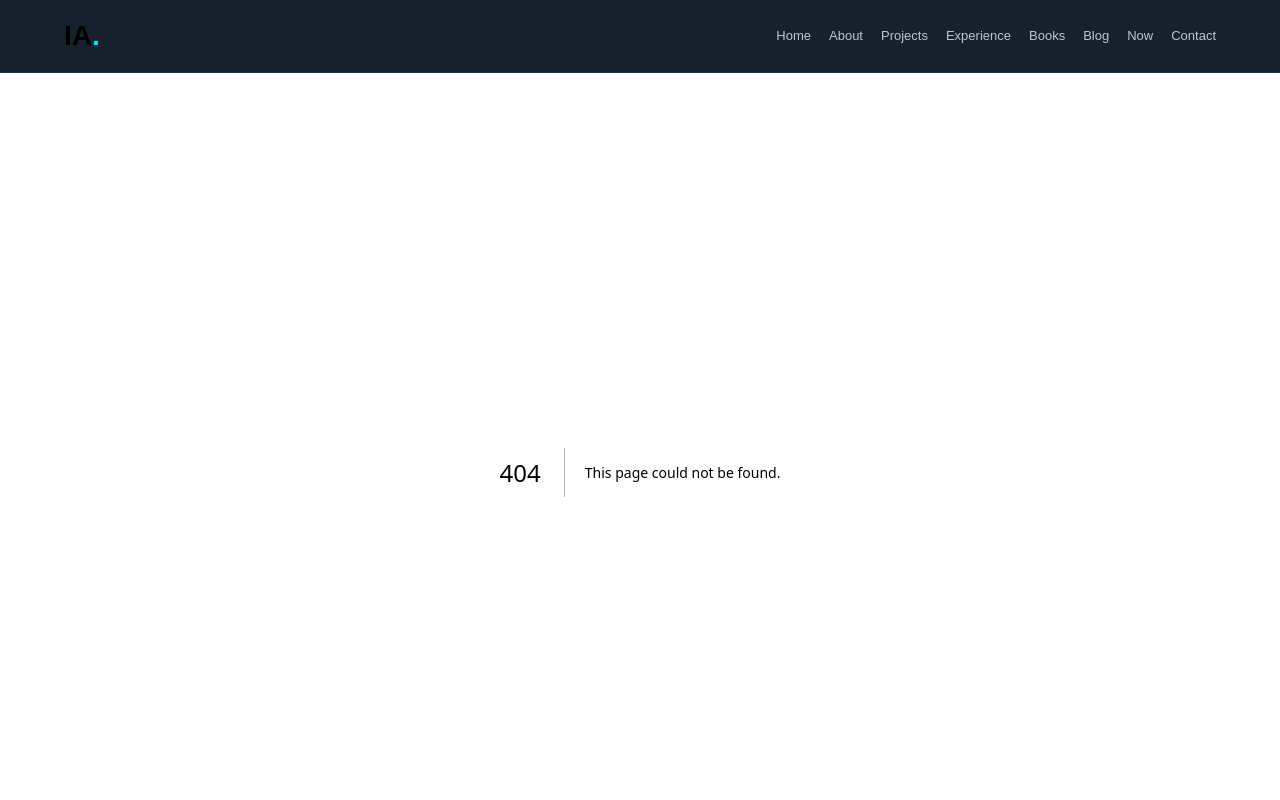
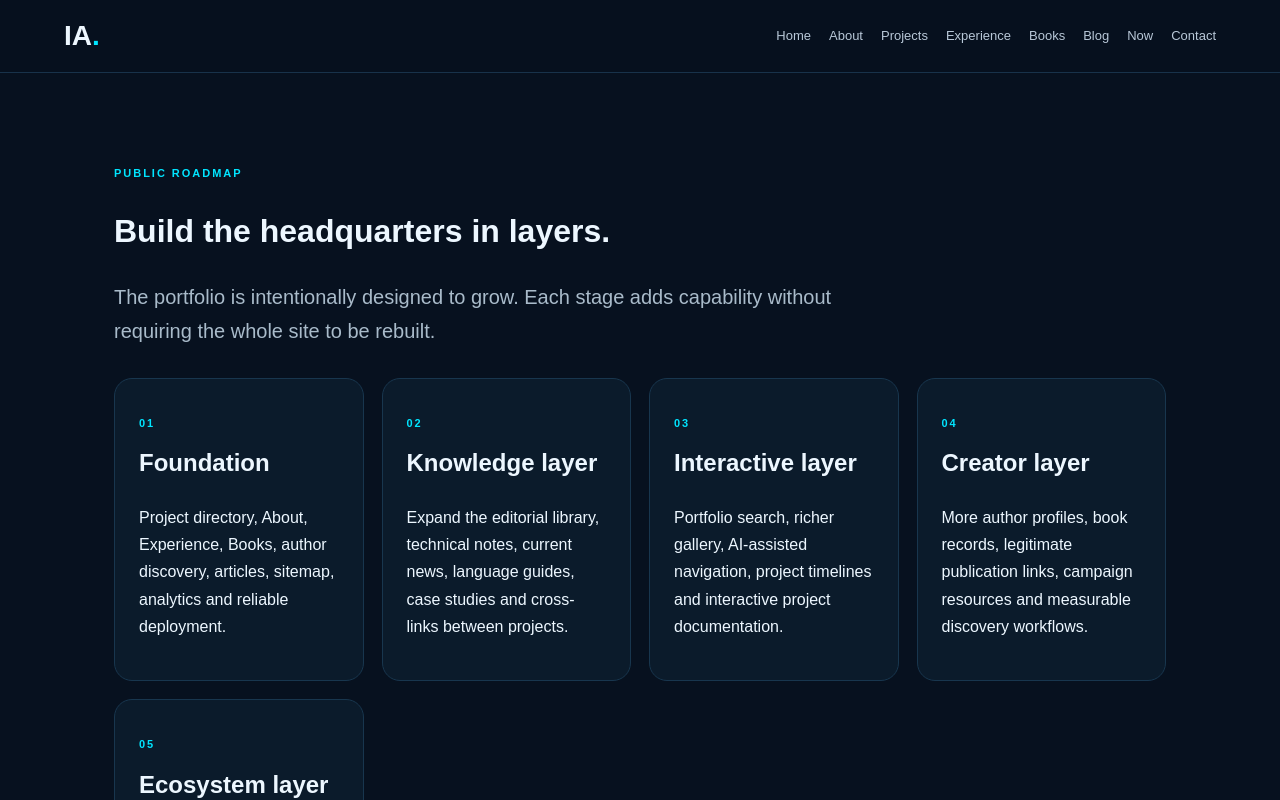
Before and after one commit to Stevebook001/Akode, a Next.js app: page /roadmap in a window 1280 px wide. Before the commit this address had no page. Shown: the top 800 px of the page. Built offline with nearby package versions, Linux system fonts and the light colour scheme.

Commit message:
Add public roadmap page

```diff
--- /dev/null
+++ b/app/roadmap/page.tsx
@@ -0,0 +1,11 @@
+export const metadata = { title: "Roadmap | Ibrahim Akanni Ahmad", description: "Public roadmap for the portfolio and connected digital ecosystem." };
+
+const stages = [
+  ["01", "Foundation", "Project directory, About, Experience, Books, author discovery, articles, sitemap, analytics and reliable deployment."],
+  ["02", "Knowledge layer", "Expand the editorial library, technical notes, current news, language guides, case studies and cross-links between projects."],
+  ["03", "Interactive layer", "Portfolio search, richer gallery, AI-assisted navigation, project timelines and interactive project documentation."],
+  ["04", "Creator layer", "More author profiles, book records, legitimate publication links, campaign resources and measurable discovery workflows."],
+  ["05", "Ecosystem layer", "Deeper connections between Novella Matrix, AELIA AI, SeaChat, AKODE and future products without collapsing their separate identities."],
+];
+
+export default function Roadmap(){return <main className="page"><p className="eyebrow">PUBLIC ROADMAP</p><h1>Build the headquarters in layers.</h1><p className="lead">The portfolio is intentionally designed to grow. Each stage adds capability without requiring the whole site to be rebuilt.</p><div className="grid">{stages.map(([n,title,text])=><article className="card" key={n}><p className="eyebrow">{n}</p><h2>{title}</h2><p>{text}</p></article>)}</div><section className="feature"><h2>Near-term priorities</h2><p>More project detail pages, richer author and book indexing, searchable articles, visual case studies, verified public links, better analytics and stronger technical SEO.</p></section></main>;}
```
